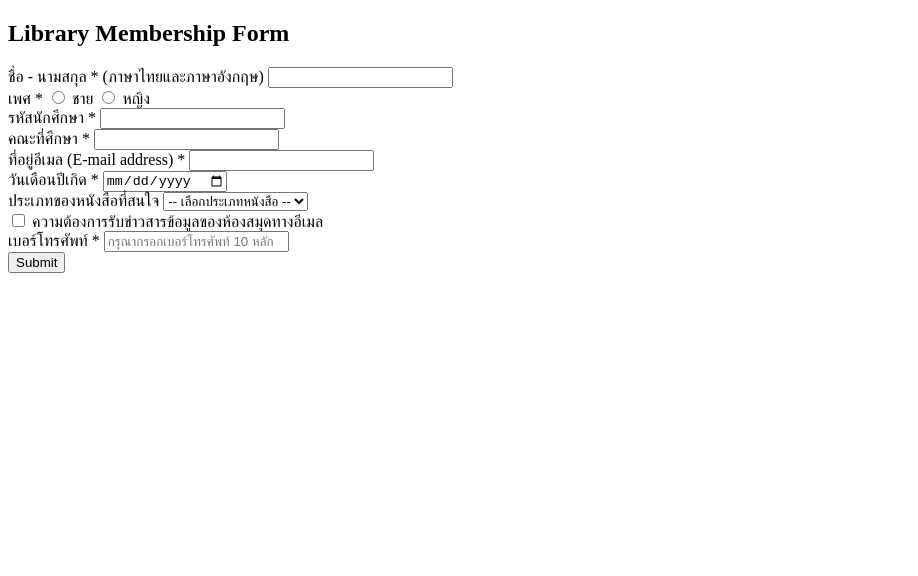
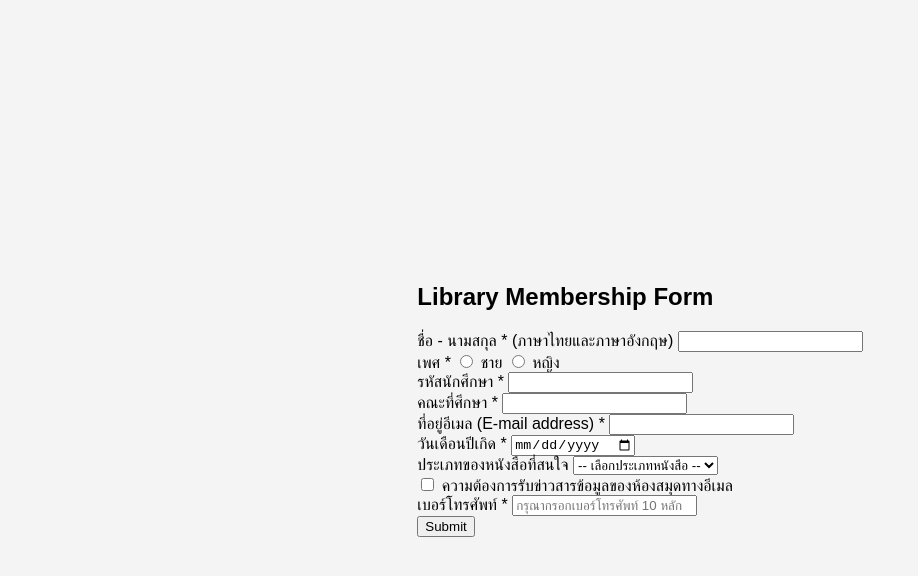
Before and after one commit to Passakorn-Sangboon/6709616731_LibraryMembershipApplicationForm, a plain HTML site: page index.html in a window 1280 px wide. Shown: the whole page, without its empty margins (0-918 px from the left). Drawn offline with Linux system fonts and the light colour scheme.

Commit message:
styles Body and link to styles.css

```diff
--- a/index.html
+++ b/index.html
@@ -2,8 +2,8 @@
 <html>
     <head>
     <title>
-        Library Membership Form
-    </title>
+        Library Membership Form</title>
+        <link rel="stylesheet" href="styles.css">
     </head>
 <body>
     <div class="container">
--- a/styles.css
+++ b/styles.css
@@ -0,0 +1,9 @@
+body {
+    font-family: Arial, sans-serif;
+    display: flex;
+    justify-content: center;
+    align-items: center;
+    height: 100vh;
+    background-color: #f4f4f4;
+    margin: 0;
+}
```
